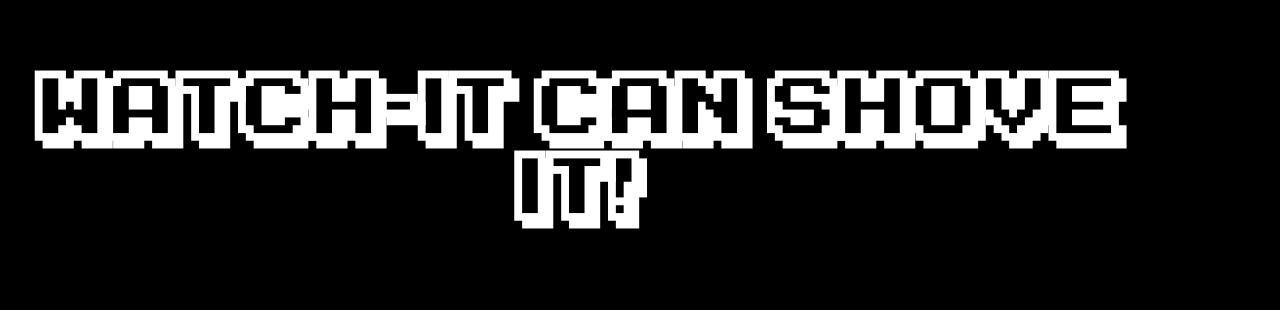
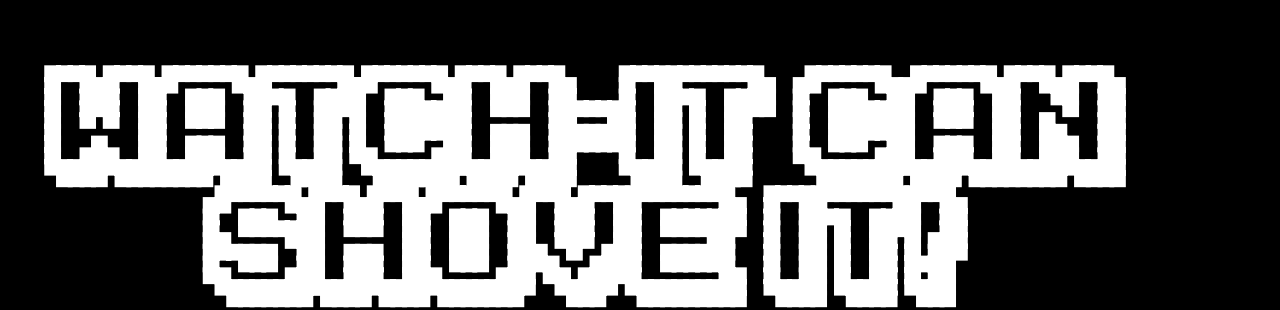
Before and after one commit to ArabTecH/Funpiracy, a plain HTML site: page mobile.html in a window 1280 px wide. Shown: the part 781-1091 px from the top of the page. Before the commit the page ends 1011 px from the top, so only its background shows below. Drawn offline with Linux system fonts and the light colour scheme.

Commit message:
go pikachu

```diff
--- a/mobile.html
+++ b/mobile.html
@@ -15,7 +15,7 @@
 </head>
 <body>
 	<div class="main">
-<article class="mainpage"><center>watch-it can shove it!</article>
+<h2><article class="mainpage"><center>watch-it can shove it!</article></h2>
 </center></div>
 </body>
 </div>
--- a/style_android.css
+++ b/style_android.css
@@ -22,6 +22,7 @@ h2 {
     font-family: 'arcade';
     text-align: : center;
     margin-bottom: 100px;
+    font-size: 72px;
 }
 ul {
   z-index: 1;
@@ -41,7 +42,7 @@ li {
   border-right:30% solid #bbb;
   border-left: 30%;
   text-align: center;
-  width: 25%;
+  width: 20%;
   display: block;
   position: center;
 }
```
